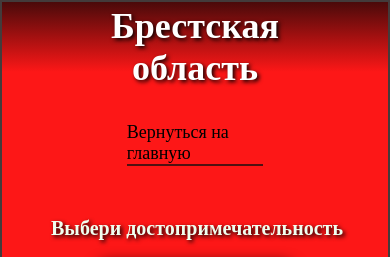
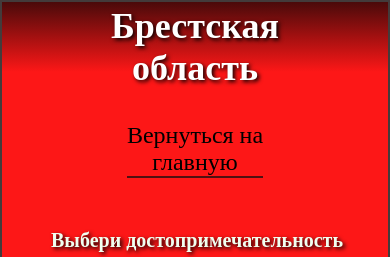
Before and after one commit to ilonmassks1-max/my-firs-site, a plain HTML site: page brest.html in a window 390 px wide. Shown: the top 257 px of the page. Drawn offline with Linux system fonts and the light colour scheme.

Commit message:
Update style.css

```diff
--- a/css/style.css
+++ b/css/style.css
@@ -1084,11 +1084,10 @@ h1 {
     }
 #nazad {
     width: 35vw;
+            font-size: 2em;
+        text-align: center;
 }
 
-/* .standart_block{
-    height: 50vh;
-} */
 
 }
 
```
